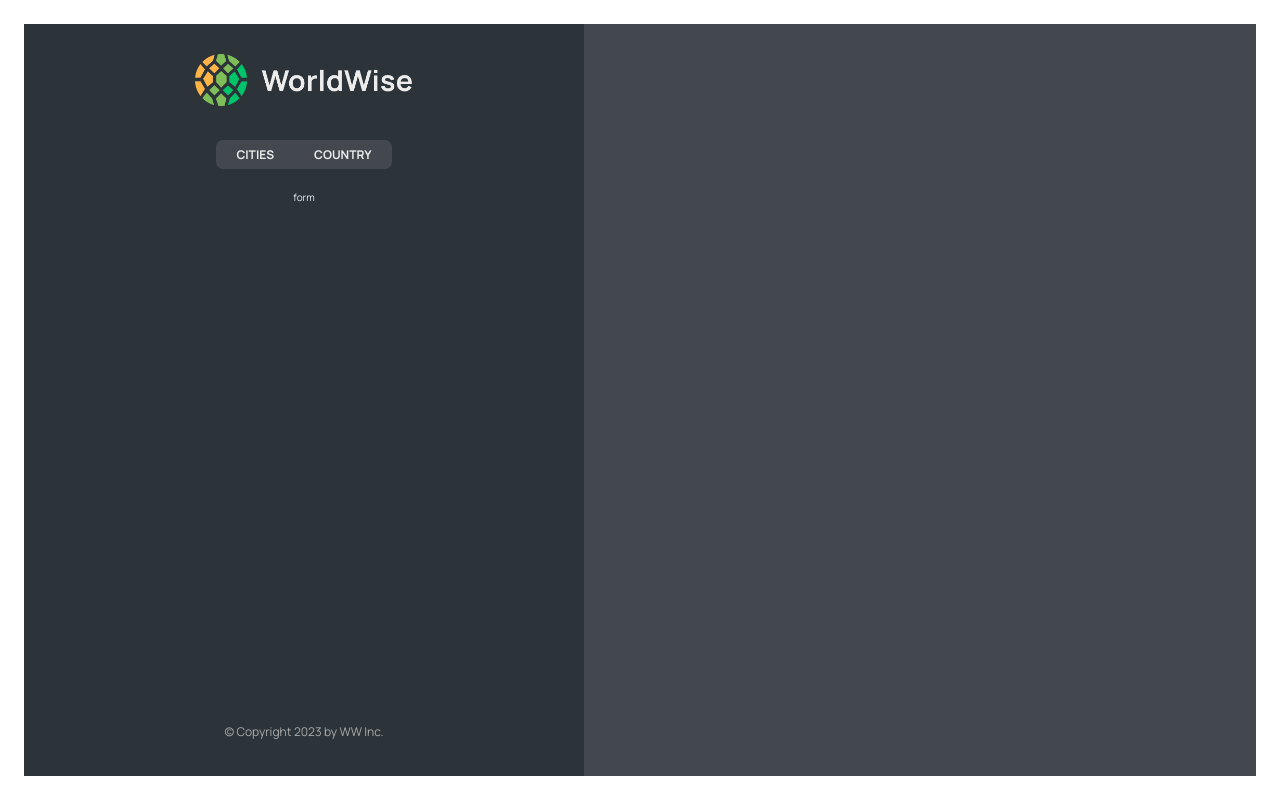
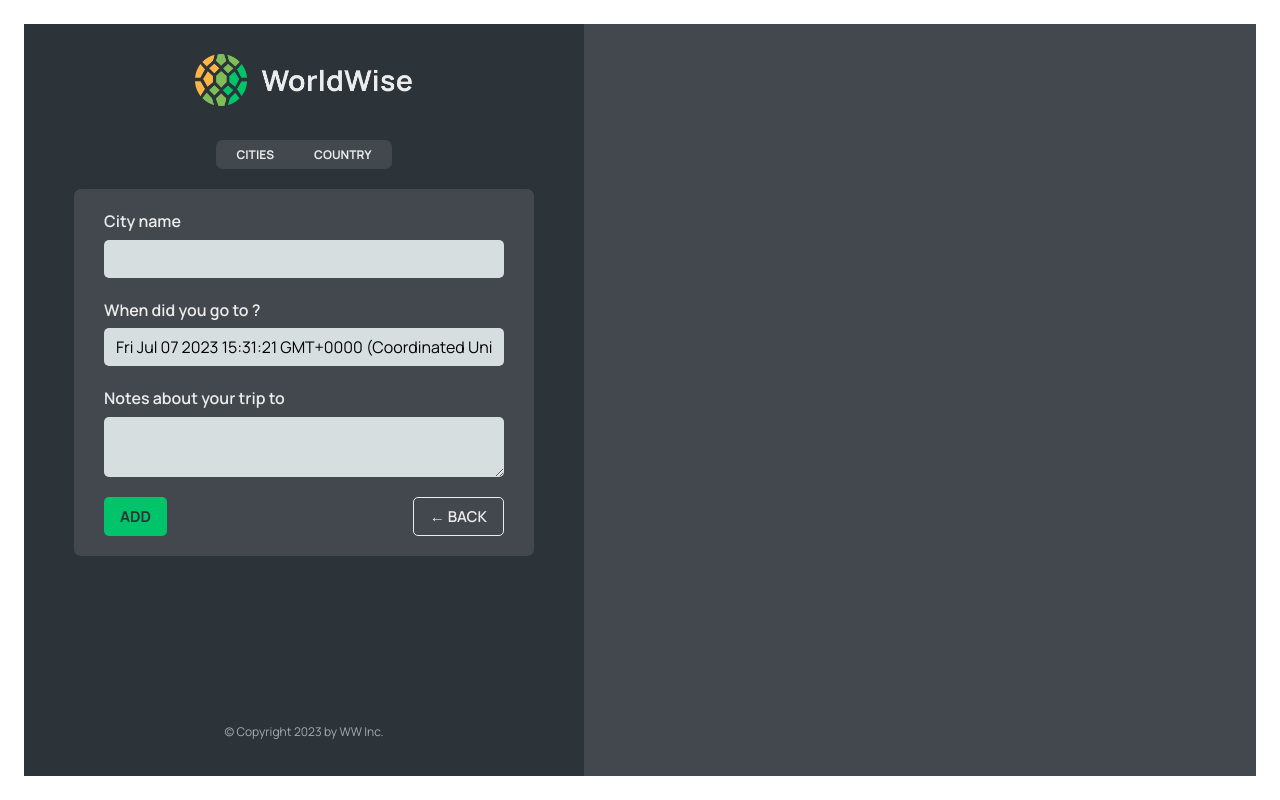
Before and after one commit to IsmayelAlam/practice_react, a React (Vite) app in the folder react_practice011/: page /app/form in a window 1280 px wide. Built offline with nearby package versions, Linux system fonts and the light colour scheme; data requests are answered from the project's data file.

Commit message:
add programmatic navigation

```diff
--- a/react_practice011/src/App.jsx
+++ b/react_practice011/src/App.jsx
@@ -1,15 +1,16 @@
-import { BrowserRouter, Route, Routes } from "react-router-dom";
+import { BrowserRouter, Navigate, Route, Routes } from "react-router-dom";
 import { useEffect, useState } from "react";
 
-import Product from "./pages/Product";
-import Pricing from "./pages/Pricing";
+import AppLayout from "./pages/AppLayout";
+import City from "./components/City";
+import CityList from "./components/CityList";
+import CountryList from "./components/CountryList";
+import Form from "./components/Form";
 import Homepage from "./pages/Homepage";
 import Login from "./pages/Login";
 import PageNotFound from "./pages/PageNotFound";
-import AppLayout from "./pages/AppLayout";
-import CityList from "./components/CityList";
-import CountryList from "./components/CountryList";
-import City from "./components/City";
+import Pricing from "./pages/Pricing";
+import Product from "./pages/Product";
 
 const Base_url = "http://localhost:8000";
 
@@ -42,10 +43,7 @@ function App() {
         <Route path="pricing" element={<Pricing />} />
         <Route path="login" element={<Login />} />
         <Route path="app" element={<AppLayout />}>
-          <Route
-            index
-            element={<CityList cities={cities} isLoading={loading} />}
-          />
+          <Route index element={<Navigate replace to="cities" />} />
           <Route
             path="cities"
             element={<CityList cities={cities} isLoading={loading} />}
@@ -58,7 +56,7 @@ function App() {
             path="country"
             element={<CountryList cities={cities} isLoading={loading} />}
           />
-          <Route path="form" element={<p>form</p>} />
+          <Route path="form" element={<Form />} />
         </Route>
         <Route path="*" element={<PageNotFound />} />
       </Routes>
--- a/react_practice011/src/components/AppNav.jsx
+++ b/react_practice011/src/components/AppNav.jsx
@@ -1,4 +1,4 @@
-import { Link } from "react-router-dom";
+import { NavLink } from "react-router-dom";
 import styles from "./style/AppNav.module.css";
 
 export default function AppNav() {
@@ -6,10 +6,10 @@ export default function AppNav() {
     <nav className={styles.nav}>
       <ul>
         <li>
-          <Link to="cities">cities</Link>
+          <NavLink to="cities">cities</NavLink>
         </li>
         <li>
-          <Link to="country">country</Link>
+          <NavLink to="country">country</NavLink>
         </li>
       </ul>
     </nav>
--- /dev/null
+++ b/react_practice011/src/components/Button.jsx
@@ -0,0 +1,9 @@
+import styles from "./style/Button.module.css";
+
+export default function Button({ children, onClick, type }) {
+  return (
+    <button onClick={onClick} className={`${styles.btn} ${styles[type]}`}>
+      {children}
+    </button>
+  );
+}
--- a/react_practice011/src/components/Form.jsx
+++ b/react_practice011/src/components/Form.jsx
@@ -1,8 +1,9 @@
 // "https://api.bigdatacloud.net/data/reverse-geocode-client?latitude=0&longitude=0"
 
+import Button from "./Button";
+import styles from "./style/Form.module.css";
+import { useNavigate } from "react-router-dom";
 import { useState } from "react";
-
-import styles from "./style/Form.module.css";
 
 export function convertToEmoji(countryCode) {
   const codePoints = countryCode
@@ -17,6 +18,7 @@ function Form() {
   const [country, setCountry] = useState("");
   const [date, setDate] = useState(new Date());
   const [notes, setNotes] = useState("");
+  const navigate = useNavigate();
 
   return (
     <form className={styles.form}>
@@ -49,8 +51,16 @@ function Form() {
       </div>
 
       <div className={styles.buttons}>
-        <button>Add</button>
-        <button>&larr; Back</button>
+        <Button type="primary">Add</Button>
+        <Button
+          type="back"
+          onClick={(e) => {
+            e.preventDefault();
+            navigate(-1);
+          }}
+        >
+          &larr; Back
+        </Button>
       </div>
     </form>
   );
--- a/react_practice011/src/components/Map.jsx
+++ b/react_practice011/src/components/Map.jsx
@@ -1,14 +1,17 @@
-import { useSearchParams } from "react-router-dom";
+import { useNavigate, useSearchParams } from "react-router-dom";
+
 import styles from "./style/Map.module.css";
 
 export default function Map() {
+  const navigate = useNavigate();
+
   const [searchParams, setSearchParams] = useSearchParams();
 
   const lat = searchParams.get("lat");
   const lng = searchParams.get("lng");
 
   return (
-    <div className={styles.mapContainer}>
+    <div className={styles.mapContainer} onClick={navigate.bind(null, "form")}>
       <h1>{lat}</h1>
       <h1>{lng}</h1>
     </div>
--- a/react_practice011/src/pages/Login.jsx
+++ b/react_practice011/src/pages/Login.jsx
@@ -1,7 +1,6 @@
-import { useState } from "react";
-
 import PageNav from "../components/PageNav";
 import styles from "./style/Login.module.css";
+import { useState } from "react";
 
 export default function Login() {
   // PRE-FILL FOR DEV PURPOSES
```
